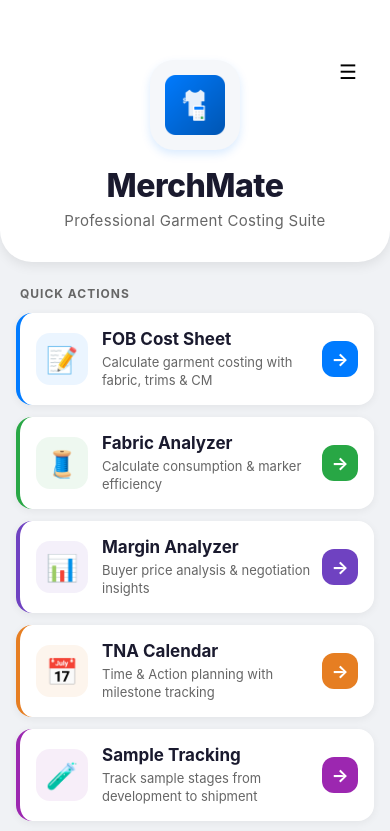
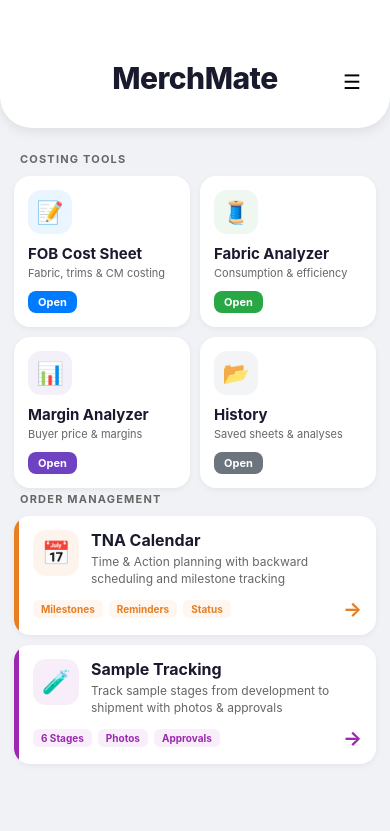
Before and after one commit to abdnoman001/Merch-Mate, a React Native app in the folder frontend/: screen /Landing in a window 390 px wide. Shown: the top 831 px of the page. Built offline with nearby package versions, Linux system fonts and the light colour scheme; no server answers.

Commit message:
- updated landing page

```diff
--- a/frontend/src/screens/LandingScreen.js
+++ b/frontend/src/screens/LandingScreen.js
@@ -8,12 +8,10 @@ export default function LandingScreen({ navigation }) {
 
     return (
         <View style={[styles.container, { backgroundColor: colors.background }]}>
-            {/* Settings Button */}
             <ScrollView showsVerticalScrollIndicator={false}>
-                {/* Update Notification Banner */}
                 <UpdateNotificationBanner />
 
-                {/* Header Section */}
+                {/* Header */}
                 <View style={[styles.header, { backgroundColor: colors.surface }]}>
                     <TouchableOpacity
                         style={[styles.settingsButton, { backgroundColor: colors.card }]}
@@ -21,96 +19,136 @@ export default function LandingScreen({ navigation }) {
                         activeOpacity={0.7}>
                         <Text style={styles.settingsIcon}>☰</Text>
                     </TouchableOpacity>
-                    <View style={styles.logoWrapper}>
-                        <Image source={require('../../assets/icon.png')} style={styles.logo} resizeMode="contain" />
-                    </View>
                     <Text style={[styles.appName, { color: colors.text }]}>MerchMate</Text>
-                    <Text style={[styles.tagline, { color: colors.textSecondary }]}>Professional Garment Costing Suite</Text>
                 </View>
 
-                {/* Main Content */}
                 <View style={styles.mainContent}>
-                    {/* Quick Actions */}
-                    <Text style={[styles.sectionTitle, { color: colors.textSecondary }]}>Quick Actions</Text>
-                    <View style={styles.cardsContainer}>
-                        {/* FOB Costing Card */}
-                        <TouchableOpacity style={[styles.card, { backgroundColor: colors.card }]} onPress={() => navigation.navigate('Input')} activeOpacity={0.85}>
-                            <View style={styles.cardIconContainer}>
-                                <Text style={styles.cardIcon}>📝</Text>
+                    {/* Costing Tools - 2-column grid */}
+                    <Text style={[styles.sectionTitle, { color: colors.textSecondary }]}>Costing Tools</Text>
+                    <View style={styles.gridContainer}>
+                        <TouchableOpacity
+                            style={[styles.gridCard, { backgroundColor: colors.card }]}
+                            onPress={() => navigation.navigate('Input')}
+                            activeOpacity={0.8}>
+                            <View style={[styles.gridIconWrap, { backgroundColor: '#007bff15' }]}>
+                                <Text style={styles.gridIcon}>📝</Text>
                             </View>
-                            <View style={styles.cardContent}>
-                                <Text style={[styles.cardTitle, { color: colors.text }]}>FOB Cost Sheet</Text>
-                                <Text style={[styles.cardDescription, { color: colors.textSecondary }]}>Calculate garment costing with fabric, trims & CM</Text>
+                            <Text style={[styles.gridTitle, { color: colors.text }]}>FOB Cost Sheet</Text>
+                            <Text style={[styles.gridDesc, { color: colors.textSecondary }]}>Fabric, trims & CM costing</Text>
+                            <View style={[styles.gridBadge, { backgroundColor: '#007bff' }]}>
+                                <Text style={styles.gridBadgeText}>Open</Text>
                             </View>
-                            <View style={styles.cardArrow}><Text style={styles.arrowText}>→</Text></View>
                         </TouchableOpacity>
 
-                        {/* Fabric Analyzer Card */}
-                        <TouchableOpacity style={[styles.card, styles.fabricCard, { backgroundColor: colors.card }]} onPress={() => navigation.navigate('FabricAnalyzerInput')} activeOpacity={0.85}>
-                            <View style={[styles.cardIconContainer, styles.fabricIconContainer]}>
-                                <Text style={styles.cardIcon}>🧵</Text>
+                        <TouchableOpacity
+                            style={[styles.gridCard, { backgroundColor: colors.card }]}
+                            onPress={() => navigation.navigate('FabricAnalyzerInput')}
+                            activeOpacity={0.8}>
+                            <View style={[styles.gridIconWrap, { backgroundColor: '#28a74515' }]}>
+                                <Text style={styles.gridIcon}>🧵</Text>
                             </View>
-                            <View style={styles.cardContent}>
-                                <Text style={[styles.cardTitle, { color: colors.text }]}>Fabric Analyzer</Text>
-                                <Text style={[styles.cardDescription, { color: colors.textSecondary }]}>Calculate consumption & marker efficiency</Text>
+                            <Text style={[styles.gridTitle, { color: colors.text }]}>Fabric Analyzer</Text>
+                            <Text style={[styles.gridDesc, { color: colors.textSecondary }]}>Consumption & efficiency</Text>
+                            <View style={[styles.gridBadge, { backgroundColor: '#28a745' }]}>
+                                <Text style={styles.gridBadgeText}>Open</Text>
                             </View>
-                            <View style={[styles.cardArrow, styles.fabricArrow]}><Text style={styles.arrowText}>→</Text></View>
                         </TouchableOpacity>
 
-                        {/* Margin Analyzer Card */}
-                        <TouchableOpacity style={[styles.card, styles.marginCard, { backgroundColor: colors.card }]} onPress={() => navigation.navigate('BuyerAnalyzerInput')} activeOpacity={0.85}>
-                            <View style={[styles.cardIconContainer, styles.marginIconContainer]}>
-                                <Text style={styles.cardIcon}>📊</Text>
+                        <TouchableOpacity
+                            style={[styles.gridCard, { backgroundColor: colors.card }]}
+                            onPress={() => navigation.navigate('BuyerAnalyzerInput')}
+                            activeOpacity={0.8}>
+                            <View style={[styles.gridIconWrap, { backgroundColor: '#6f42c115' }]}>
+                                <Text style={styles.gridIcon}>📊</Text>
                             </View>
-                            <View style={styles.cardContent}>
-                                <Text style={[styles.cardTitle, { color: colors.text }]}>Margin Analyzer</Text>
-                                <Text style={[styles.cardDescription, { color: colors.textSecondary }]}>Buyer price analysis & negotiation insights</Text>
+                            <Text style={[styles.gridTitle, { color: colors.text }]}>Margin Analyzer</Text>
+                            <Text style={[styles.gridDesc, { color: colors.textSecondary }]}>Buyer price & margins</Text>
+                            <View style={[styles.gridBadge, { backgroundColor: '#6f42c1' }]}>
+                                <Text style={styles.gridBadgeText}>Open</Text>
                             </View>
-                            <View style={[styles.cardArrow, styles.marginArrow]}><Text style={styles.arrowText}>→</Text></View>
                         </TouchableOpacity>
 
-                        {/* TNA Calendar Card */}
-                        <TouchableOpacity style={[styles.card, styles.tnaCard, { backgroundColor: colors.card }]} onPress={() => navigation.navigate('TNAList')} activeOpacity={0.85}>
-                            <View style={[styles.cardIconContainer, styles.tnaIconContainer]}>
-                                <Text style={styles.cardIcon}>📅</Text>
+                        <TouchableOpacity
+                            style={[styles.gridCard, { backgroundColor: colors.card }]}
+                            onPress={() => navigation.navigate('History')}
+                            activeOpacity={0.8}>
+                            <View style={[styles.gridIconWrap, { backgroundColor: '#6c757d15' }]}>
+                                <Text style={styles.gridIcon}>📂</Text>
                             </View>
-                            <View style={styles.cardContent}>
-                                <Text style={[styles.cardTitle, { color: colors.text }]}>TNA Calendar</Text>
-                                <Text style={[styles.cardDescription, { color: colors.textSecondary }]}>Time & Action planning with milestone tracking</Text>
+                            <Text style={[styles.gridTitle, { color: colors.text }]}>History</Text>
+                            <Text style={[styles.gridDesc, { color: colors.textSecondary }]}>Saved sheets & analyses</Text>
+                            <View style={[styles.gridBadge, { backgroundColor: '#6c757d' }]}>
+                                <Text style={styles.gridBadgeText}>Open</Text>
                             </View>
-                            <View style={[styles.cardArrow, styles.tnaArrow]}><Text style={styles.arrowText}>→</Text></View>
+                        </TouchableOpacity>
+                    </View>
+
+                    {/* Order Management - featured horizontal cards */}
+                    <Text style={[styles.sectionTitle, { color: colors.textSecondary }]}>Order Management</Text>
+
+                    <TouchableOpacity
+                        style={[styles.featureCard, { backgroundColor: colors.card }]}
+                        onPress={() => navigation.navigate('TNAList')}
+                        activeOpacity={0.8}>
+                        <View style={[styles.featureAccent, { backgroundColor: '#e67e22' }]} />
+                        <View style={styles.featureBody}>
+                            <View style={styles.featureTop}>
+                                <View style={[styles.featureIconWrap, { backgroundColor: '#e67e2215' }]}>
+                                    <Text style={styles.featureIcon}>📅</Text>
+                                </View>
+                                <View style={styles.featureInfo}>
+                                    <Text style={[styles.featureTitle, { color: colors.text }]}>TNA Calendar</Text>
+                                    <Text style={[styles.featureDesc, { color: colors.textSecondary }]}>Time & Action planning with backward scheduling and milestone tracking</Text>
+                                </View>
+                            </View>
+                            <View style={styles.featureTagRow}>
+                                <View style={[styles.featureTag, { backgroundColor: '#e67e2212' }]}>
+                                    <Text style={[styles.featureTagText, { color: '#e67e22' }]}>Milestones</Text>
+                                </View>
+                                <View style={[styles.featureTag, { backgroundColor: '#e67e2212' }]}>
+                                    <Text style={[styles.featureTagText, { color: '#e67e22' }]}>Reminders</Text>
+                                </View>
+                                <View style={[styles.featureTag, { backgroundColor: '#e67e2212' }]}>
+                                    <Text style={[styles.featureTagText, { color: '#e67e22' }]}>Status</Text>
+                                </View>
+                                <View style={{ flex: 1 }} />
+                                <Text style={[styles.featureArrow, { color: '#e67e22' }]}>→</Text>
+                            </View>
+                        </View>
                     </TouchableOpacity>
 
-                        {/* Sample Tracking Card */}
-                        <TouchableOpacity style={[styles.card, styles.sampleCard, { backgroundColor: colors.card }]} onPress={() => navigation.navigate('SampleList')} activeOpacity={0.85}>
-                            <View style={[styles.cardIconContainer, styles.sampleIconContainer]}>
-                                <Text style={styles.cardIcon}>🧪</Text>
+                    <TouchableOpacity
+                        style={[styles.featureCard, { backgroundColor: colors.card }]}
+                        onPress={() => navigation.navigate('SampleList')}
+                        activeOpacity={0.8}>
+                        <View style={[styles.featureAccent, { backgroundColor: '#9c27b0' }]} />
+                        <View style={styles.featureBody}>
+                            <View style={styles.featureTop}>
+                                <View style={[styles.featureIconWrap, { backgroundColor: '#9c27b015' }]}>
+                                    <Text style={styles.featureIcon}>🧪</Text>
                                 </View>
-                            <View style={styles.cardContent}>
-                                <Text style={[styles.cardTitle, { color: colors.text }]}>Sample Tracking</Text>
-                                <Text style={[styles.cardDescription, { color: colors.textSecondary }]}>Track sample stages from development to shipment</Text>
+                                <View style={styles.featureInfo}>
+                                    <Text style={[styles.featureTitle, { color: colors.text }]}>Sample Tracking</Text>
+                                    <Text style={[styles.featureDesc, { color: colors.textSecondary }]}>Track sample stages from development to shipment with photos & approvals</Text>
                                 </View>
-                            <View style={[styles.cardArrow, styles.sampleArrow]}><Text style={styles.arrowText}>→</Text></View>
-                        </TouchableOpacity>
-
-                        {/* History Card */}
-                        <TouchableOpacity style={[styles.card, styles.historyCard, { backgroundColor: colors.card }]} onPress={() => navigation.navigate('History')} activeOpacity={0.85}>
-                            <View style={[styles.cardIconContainer, styles.historyIconContainer]}>
-                                <Text style={styles.cardIcon}>📂</Text>
                             </View>
-                            <View style={styles.cardContent}>
-                                <Text style={[styles.cardTitle, { color: colors.text }]}>View History</Text>
-                                <Text style={[styles.cardDescription, { color: colors.textSecondary }]}>Access saved cost sheets & analyses</Text>
+                            <View style={styles.featureTagRow}>
+                                <View style={[styles.featureTag, { backgroundColor: '#9c27b012' }]}>
+                                    <Text style={[styles.featureTagText, { color: '#9c27b0' }]}>6 Stages</Text>
                                 </View>
-                            <View style={[styles.cardArrow, styles.historyArrow]}><Text style={styles.arrowText}>→</Text></View>
+                                <View style={[styles.featureTag, { backgroundColor: '#9c27b012' }]}>
+                                    <Text style={[styles.featureTagText, { color: '#9c27b0' }]}>Photos</Text>
+                                </View>
+                                <View style={[styles.featureTag, { backgroundColor: '#9c27b012' }]}>
+                                    <Text style={[styles.featureTagText, { color: '#9c27b0' }]}>Approvals</Text>
+                                </View>
+                                <View style={{ flex: 1 }} />
+                                <Text style={[styles.featureArrow, { color: '#9c27b0' }]}>→</Text>
+                            </View>
+                        </View>
                     </TouchableOpacity>
                 </View>
-                </View>
 
-                {/* Footer */}
-                <View style={styles.footer}>
-                    <Text style={styles.version}>v{APP_VERSION}</Text>
-                </View>
             </ScrollView>
         </View>
     );
@@ -118,40 +156,42 @@ export default function LandingScreen({ navigation }) {
 
 const styles = StyleSheet.create({
     container: { flex: 1 },
-    settingsButton: { position: 'absolute', top: 50, right: 20, zIndex: 10, width: 44, height: 44, borderRadius: 22, alignItems: 'center', justifyContent: 'center' },
+    settingsButton: { position: 'absolute', top: 60, right: 16, zIndex: 10, width: 44, height: 44, borderRadius: 22, alignItems: 'center', justifyContent: 'center' },
     settingsIcon: { fontSize: 20 },
-    header: { alignItems: 'center', paddingTop: 60, paddingBottom: 32, backgroundColor: '#fff', borderBottomLeftRadius: 32, borderBottomRightRadius: 32, shadowColor: '#000', shadowOffset: { width: 0, height: 4 }, shadowOpacity: 0.08, shadowRadius: 12, elevation: 5 },
-    logoWrapper: { width: 90, height: 90, borderRadius: 24, backgroundColor: '#f5f7fa', alignItems: 'center', justifyContent: 'center', marginBottom: 16, shadowColor: '#007bff', shadowOffset: { width: 0, height: 4 }, shadowOpacity: 0.15, shadowRadius: 10 },
-    logo: { width: 60, height: 60 },
-    appName: { fontSize: 32, fontWeight: '800', color: '#1a1a2e', letterSpacing: -0.5 },
-    tagline: { fontSize: 15, color: '#666', marginTop: 6, letterSpacing: 0.3 },
-    mainContent: { flex: 1, paddingTop: 24 },
-    sectionTitle: { fontSize: 12, fontWeight: '700', color: '#888', textTransform: 'uppercase', letterSpacing: 1, marginHorizontal: 20, marginBottom: 12 },
-    cardsContainer: { paddingHorizontal: 16 },
-    card: { flexDirection: 'row', alignItems: 'center', backgroundColor: '#fff', borderRadius: 16, padding: 16, marginBottom: 12, shadowColor: '#000', shadowOffset: { width: 0, height: 2 }, shadowOpacity: 0.06, shadowRadius: 8, elevation: 2, borderLeftWidth: 4, borderLeftColor: '#007bff' },
-    fabricCard: { borderLeftColor: '#28a745' },
-    marginCard: { borderLeftColor: '#6f42c1' },
-    historyCard: { borderLeftColor: '#6c757d' },
-    tnaCard: { borderLeftColor: '#e67e22' },
-    sampleCard: { borderLeftColor: '#9c27b0' },
-    cardIconContainer: { width: 52, height: 52, borderRadius: 14, backgroundColor: '#007bff15', alignItems: 'center', justifyContent: 'center', marginRight: 14 },
-    fabricIconContainer: { backgroundColor: '#28a74515' },
-    marginIconContainer: { backgroundColor: '#6f42c115' },
-    historyIconContainer: { backgroundColor: '#6c757d15' },
-    tnaIconContainer: { backgroundColor: '#e67e2215' },
-    sampleIconContainer: { backgroundColor: '#9c27b015' },
-    cardIcon: { fontSize: 26 },
-    cardContent: { flex: 1 },
-    cardTitle: { fontSize: 17, fontWeight: '700', color: '#1a1a2e', marginBottom: 4 },
-    cardDescription: { fontSize: 13, color: '#777', lineHeight: 18 },
-    cardArrow: { width: 36, height: 36, borderRadius: 12, backgroundColor: '#007bff', alignItems: 'center', justifyContent: 'center' },
-    fabricArrow: { backgroundColor: '#28a745' },
-    marginArrow: { backgroundColor: '#6f42c1' },
-    historyArrow: { backgroundColor: '#6c757d' },
-    tnaArrow: { backgroundColor: '#e67e22' },
-    sampleArrow: { backgroundColor: '#9c27b0' },
-    arrowText: { color: '#fff', fontSize: 18, fontWeight: '700' },
+    header: { alignItems: 'center', paddingTop: 60, paddingBottom: 32, borderBottomLeftRadius: 32, borderBottomRightRadius: 32, shadowColor: '#000', shadowOffset: { width: 0, height: 4 }, shadowOpacity: 0.08, shadowRadius: 12, elevation: 5 },
+    logoWrapper: { width: 80, height: 80, borderRadius: 22, backgroundColor: '#f5f7fa', alignItems: 'center', justifyContent: 'center', marginBottom: 14, shadowColor: '#007bff', shadowOffset: { width: 0, height: 4 }, shadowOpacity: 0.15, shadowRadius: 10 },
+    logo: { width: 52, height: 52 },
+    appName: { fontSize: 30, fontWeight: '800', letterSpacing: -0.5 },
+    tagline: { fontSize: 14, marginTop: 4, letterSpacing: 0.3 },
+
+    mainContent: { flex: 1, paddingTop: 20 },
+    sectionTitle: { fontSize: 11, fontWeight: '700', textTransform: 'uppercase', letterSpacing: 1.2, marginHorizontal: 20, marginBottom: 10, marginTop: 4 },
+
+    /* 2x2 Grid */
+    gridContainer: { flexDirection: 'row', flexWrap: 'wrap', paddingHorizontal: 14, gap: 10 },
+    gridCard: { width: '48%', flexGrow: 1, borderRadius: 16, padding: 14, shadowColor: '#000', shadowOffset: { width: 0, height: 2 }, shadowOpacity: 0.05, shadowRadius: 6, elevation: 2 },
+    gridIconWrap: { width: 44, height: 44, borderRadius: 13, alignItems: 'center', justifyContent: 'center', marginBottom: 10 },
+    gridIcon: { fontSize: 22 },
+    gridTitle: { fontSize: 15, fontWeight: '700', marginBottom: 3 },
+    gridDesc: { fontSize: 11, lineHeight: 15, marginBottom: 10 },
+    gridBadge: { alignSelf: 'flex-start', paddingHorizontal: 10, paddingVertical: 4, borderRadius: 8 },
+    gridBadgeText: { color: '#fff', fontSize: 11, fontWeight: '700' },
+
+    /* Feature Cards */
+    featureCard: { marginHorizontal: 14, marginBottom: 10, borderRadius: 16, flexDirection: 'row', overflow: 'hidden', shadowColor: '#000', shadowOffset: { width: 0, height: 2 }, shadowOpacity: 0.05, shadowRadius: 6, elevation: 2 },
+    featureAccent: { width: 5 },
+    featureBody: { flex: 1, padding: 14 },
+    featureTop: { flexDirection: 'row', alignItems: 'flex-start', marginBottom: 10 },
+    featureIconWrap: { width: 46, height: 46, borderRadius: 13, alignItems: 'center', justifyContent: 'center', marginRight: 12 },
+    featureIcon: { fontSize: 23 },
+    featureInfo: { flex: 1 },
+    featureTitle: { fontSize: 16, fontWeight: '700', marginBottom: 3 },
+    featureDesc: { fontSize: 12, lineHeight: 17 },
+    featureTagRow: { flexDirection: 'row', alignItems: 'center', gap: 6 },
+    featureTag: { paddingHorizontal: 8, paddingVertical: 3, borderRadius: 6 },
+    featureTagText: { fontSize: 10, fontWeight: '700' },
+    featureArrow: { fontSize: 20, fontWeight: '700' },
+
     footer: { alignItems: 'center', paddingVertical: 20, paddingBottom: 32 },
-    footerText: { fontSize: 13, color: '#999', marginBottom: 4 },
-    version: { fontSize: 12, color: '#bbb' },
+    version: { fontSize: 12 },
 });
```
Lines whose indentation alone changed are shown as unchanged.
